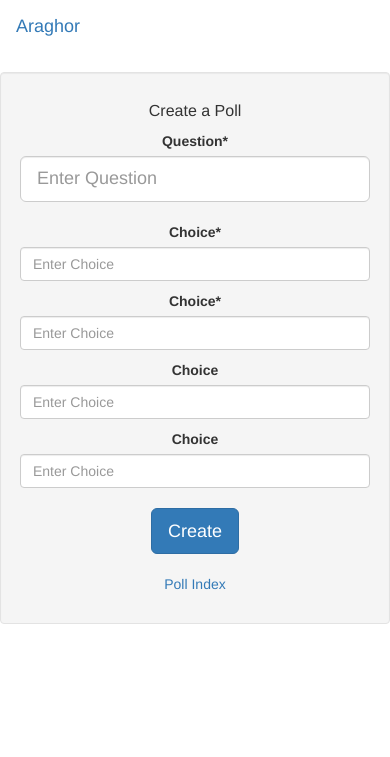
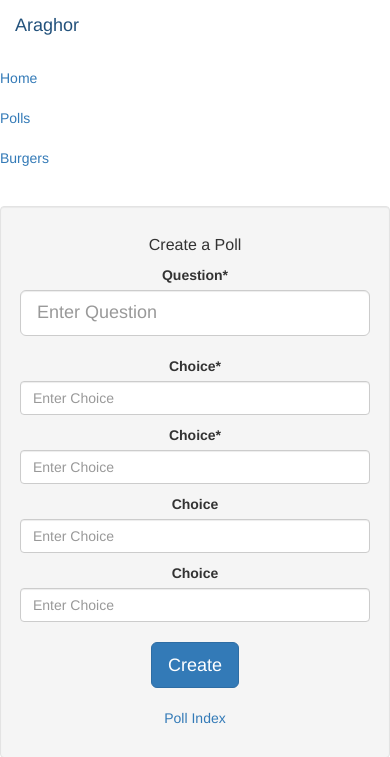
Before and after one commit to Aghoreyshi/djangosite, a Django app: page /polls/create/ in a window 390 px wide; the page is wider, and only the part inside the window is pictured. Shown: the top 757 px of that part. Run offline with Django 3.2, Linux system fonts and the light colour scheme; some libraries are stand-ins or nearby versions.

Commit message:
Disable collapsing the navbar on mobile

```diff
--- a/araghor/templates/araghor/base.html
+++ b/araghor/templates/araghor/base.html
@@ -20,18 +20,10 @@
     <script src="/static/js/respond.min.js"></script>
   </head>
   <body>
-    <nav class="navbar" role="navigation">
-      <!-- Brand and toggle get grouped for better mobile display -->
+    <nav class="navbar navbar-static-top" role="navigation">
       <div class="navbar-header">
-        <button type="button" class="navbar-toggle" data-toggle="collapse" data-target=".navbar-ex1-collapse">
-          <span class="sr-only">Toggle navigation</span>
-          <span class="icon-bar"></span>
-          <span class="icon-bar"></span>
-          <span class="icon-bar"></span>
-        </button>
         <a class="navbar-brand" href="/">Araghor</a>
       </div>
-      <div class="collapse navbar-collapse navbar-ex1-collapse">
       <ul class="nav navbar-nav">
       {% block navtabs %}
       <li class="active"><a href="/">Home</a></li>
@@ -41,7 +33,6 @@
       </ul>
       {% block navaddons %}
       {% endblock navaddons %}
-      </div>
     </nav>
     {% block padding %}
     <style media="screen" type="text/css">
```
Lines whose indentation alone changed are shown as unchanged.
